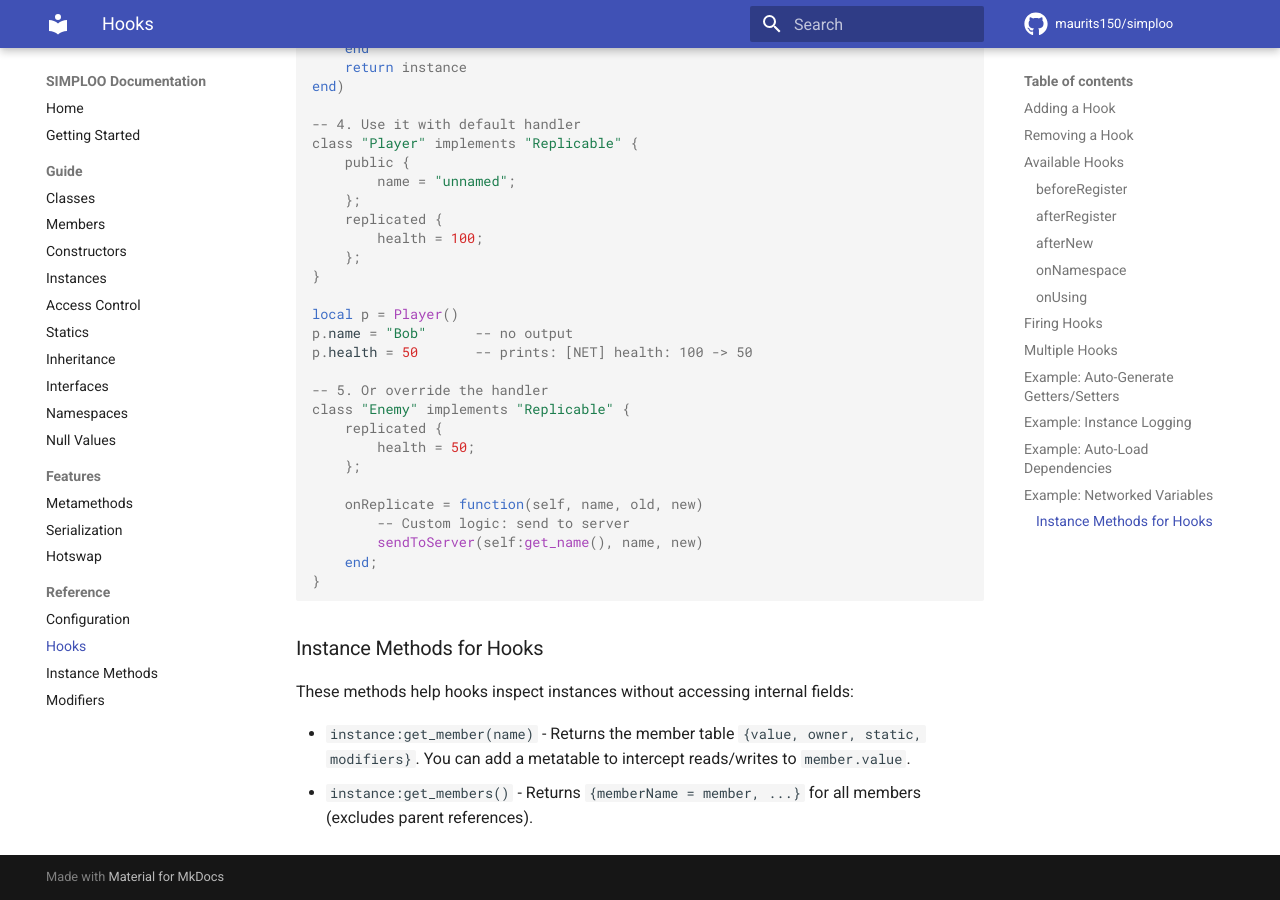
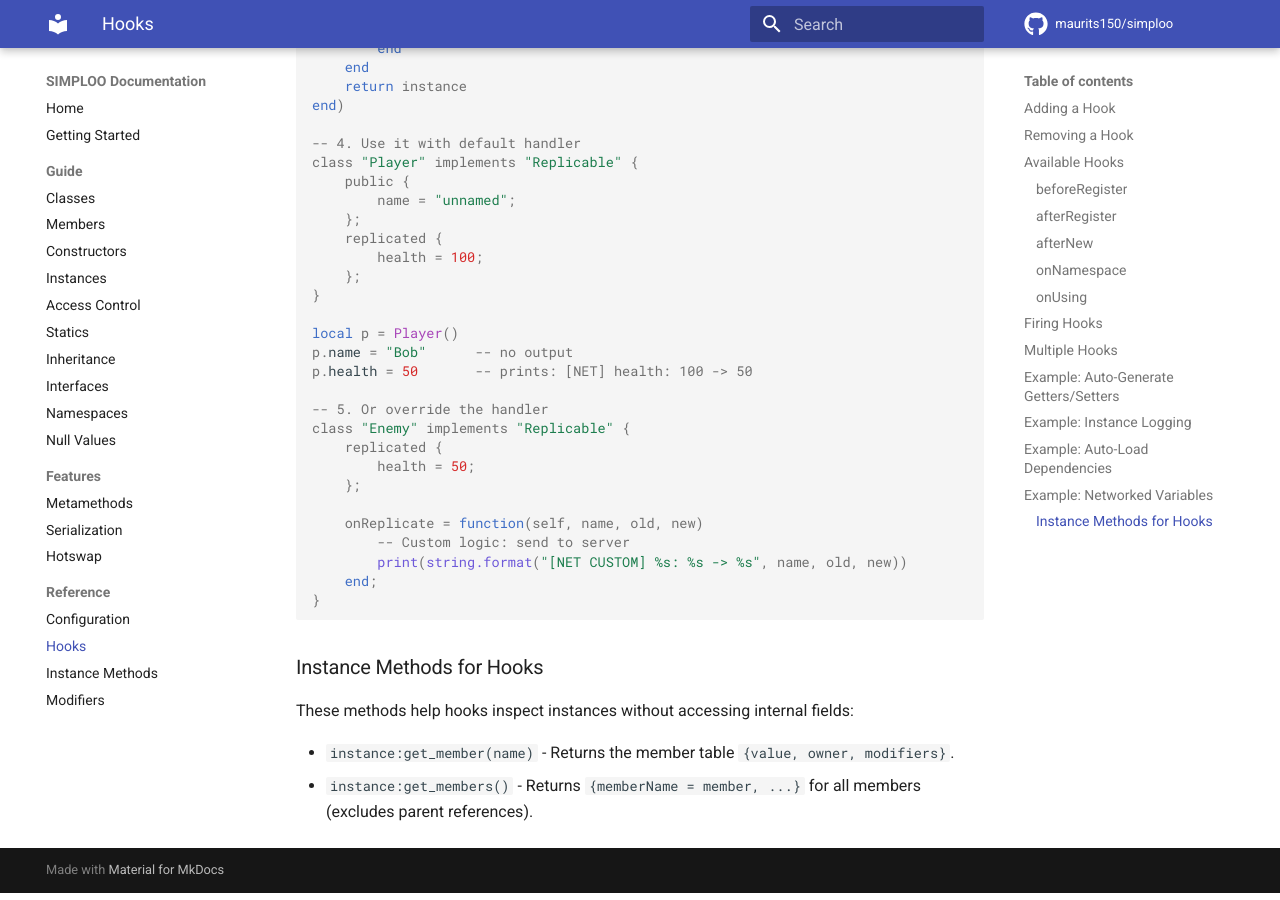
Before and after one commit to maurits150/simploo, an MkDocs documentation site: the page built from docs/reference/hooks.md, in a window 1280 px wide and 900 px high, scrolled down 6704 px. Built offline with MkDocs 1.6.1 and Material for MkDocs 9.7.7, drawn with Linux system fonts in a browser that asks for light colours; comment, search, counter and statistics services are not loaded; some of the changed text lies outside the part shown.

Commit message:
Remove _modifiers and static field from member tables
- Modifiers now only stored in member.modifiers (shared via reference)
- Removed redundant static field since static members share base's table
- Simplified __index/__newindex hot paths (removed static checks)
- Member structure is now {value, owner, modifiers}

````diff
--- a/docs/reference/hooks.md
+++ b/docs/reference/hooks.md
@@ -357,7 +358,7 @@ class "Enemy" implements "Replicable" {
 
     onReplicate = function(self, name, old, new)
         -- Custom logic: send to server
-        sendToServer(self:get_name(), name, new)
+        print(string.format("[NET CUSTOM] %s: %s -> %s", name, old, new))
     end;
 }
 ```
@@ -366,5 +367,5 @@ class "Enemy" implements "Replicable" {
 
 These methods help hooks inspect instances without accessing internal fields:
 
-- `instance:get_member(name)` - Returns the member table `{value, owner, static, modifiers}`. You can add a metatable to intercept reads/writes to `member.value`.
+- `instance:get_member(name)` - Returns the member table `{value, owner, modifiers}`.
 - `instance:get_members()` - Returns `{memberName = member, ...}` for all members (excludes parent references).
````
Also changed, not shown: other parts of docs/reference/hooks.md (+2 -1 lines), 4 other files.
